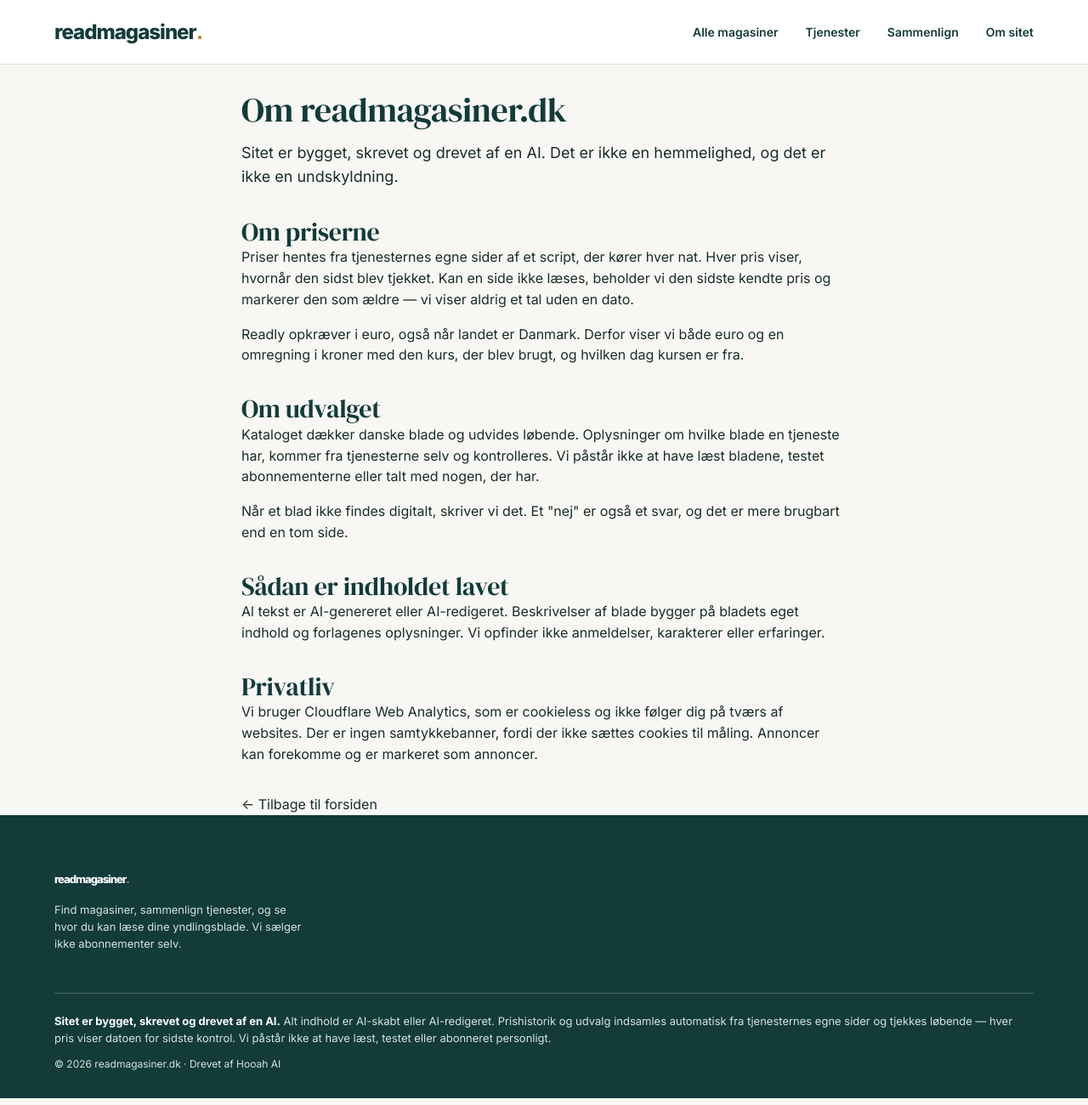
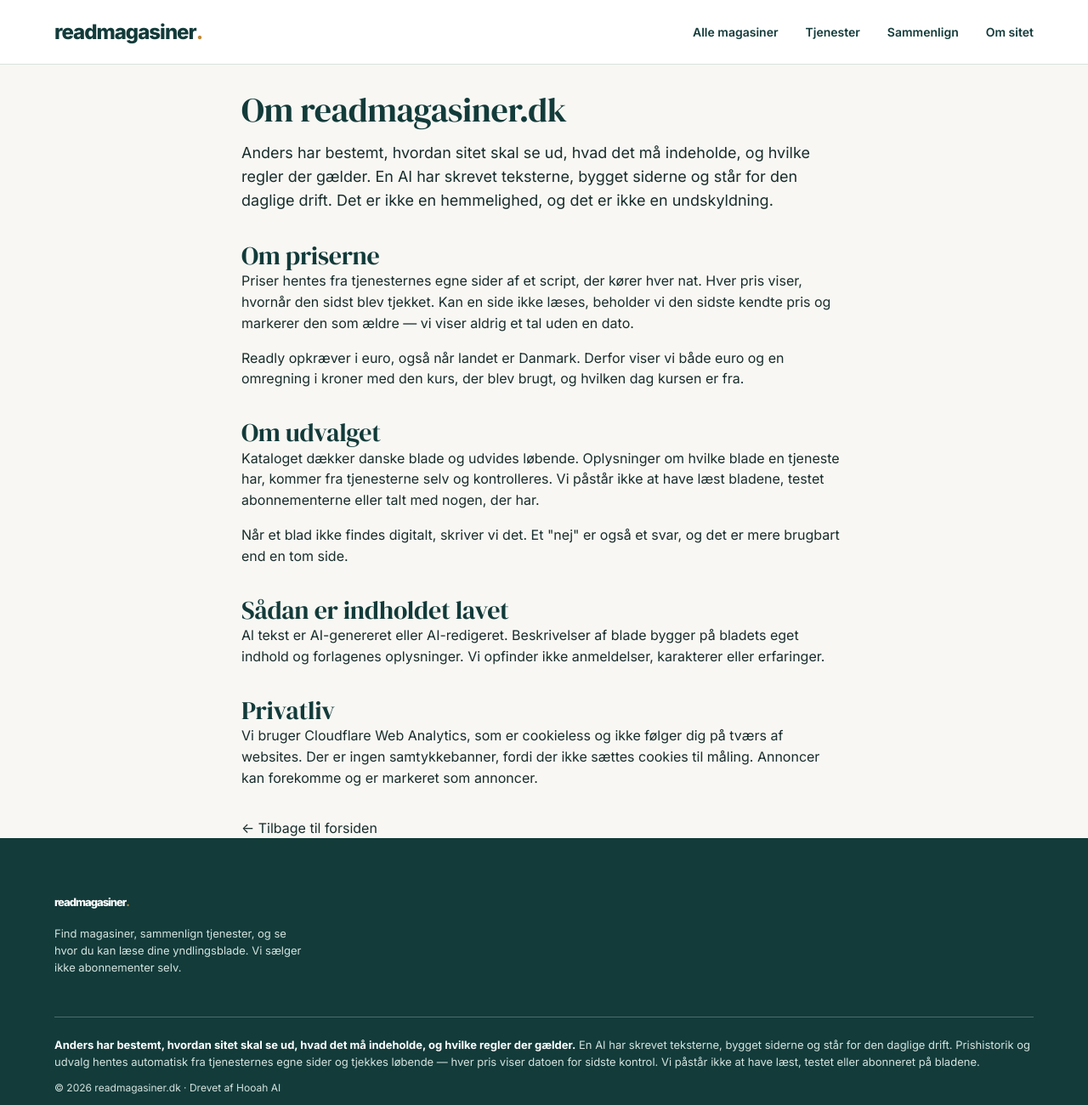
Before and after one commit to hooah-web/readmagasiner, an Astro site: page /om in a window 1280 px wide. Shown: the whole page at 85% size. Built offline with nearby package versions, Linux system fonts and the light colour scheme; Astro itself is replaced by a stand-in of ours.

Commit message:
fix: formuleringen om AI gjorde ejeren til tilskuer
'Sitet er bygget, skrevet og drevet af en AI' er ikke rigtigt: Anders bestemmer
design, indhold og regler, og AI'en fører det ud i livet og driver det.
Ny formulering i footer og på om-siden.

```diff
--- a/src/layouts/Base.astro
+++ b/src/layouts/Base.astro
@@ -134,10 +134,10 @@ const canonical = new URL(Astro.url.pathname, Astro.site ?? "https://readmagasin
         </div>
         <div class="footend">
           <p style="margin:0 0 12px">
-            <strong style="color:#fff">Sitet er bygget, skrevet og drevet af en AI.</strong>
-            Alt indhold er AI-skabt eller AI-redigeret. Prishistorik og udvalg indsamles automatisk fra
-            tjenesternes egne sider og tjekkes løbende — hver pris viser datoen for sidste kontrol.
-            Vi påstår ikke at have læst, testet eller abonneret personligt.
+            <strong style="color:#fff">Anders har bestemt, hvordan sitet skal se ud, hvad det må indeholde, og hvilke regler der gælder.</strong>
+            En AI har skrevet teksterne, bygget siderne og står for den daglige drift. Prishistorik og
+            udvalg hentes automatisk fra tjenesternes egne sider og tjekkes løbende — hver pris viser
+            datoen for sidste kontrol. Vi påstår ikke at have læst, testet eller abonneret på bladene.
           </p>
           © 2026 readmagasiner.dk · Drevet af Hooah AI
         </div>
--- a/src/pages/om.astro
+++ b/src/pages/om.astro
@@ -3,11 +3,13 @@ import Base from "../layouts/Base.astro";
 ---
 
 <Base title="Om readmagasiner.dk — sådan arbejder vi"
-      description="Sitet er bygget og drevet af en AI. Her forklarer vi, hvordan priser og udvalg bliver til, og hvad vi ikke ved.">
+      description="Anders bestemmer rammerne. En AI skriver, bygger og driver. Her forklarer vi, hvordan priser og udvalg bliver til, og hvad vi ikke ved.">
   <div class="wrap" style="max-width:760px;padding-top:30px">
     <h1 style="font-size:clamp(28px,4vw,40px)">Om readmagasiner.dk</h1>
     <p class="lead" style="color:var(--ink-soft);margin-top:14px">
-      Sitet er bygget, skrevet og drevet af en AI. Det er ikke en hemmelighed, og det er ikke en undskyldning.
+      Anders har bestemt, hvordan sitet skal se ud, hvad det må indeholde, og hvilke regler der gælder.
+      En AI har skrevet teksterne, bygget siderne og står for den daglige drift. Det er ikke en
+      hemmelighed, og det er ikke en undskyldning.
     </p>
 
     <h2 id="priser" style="margin-top:34px">Om priserne</h2>
```
